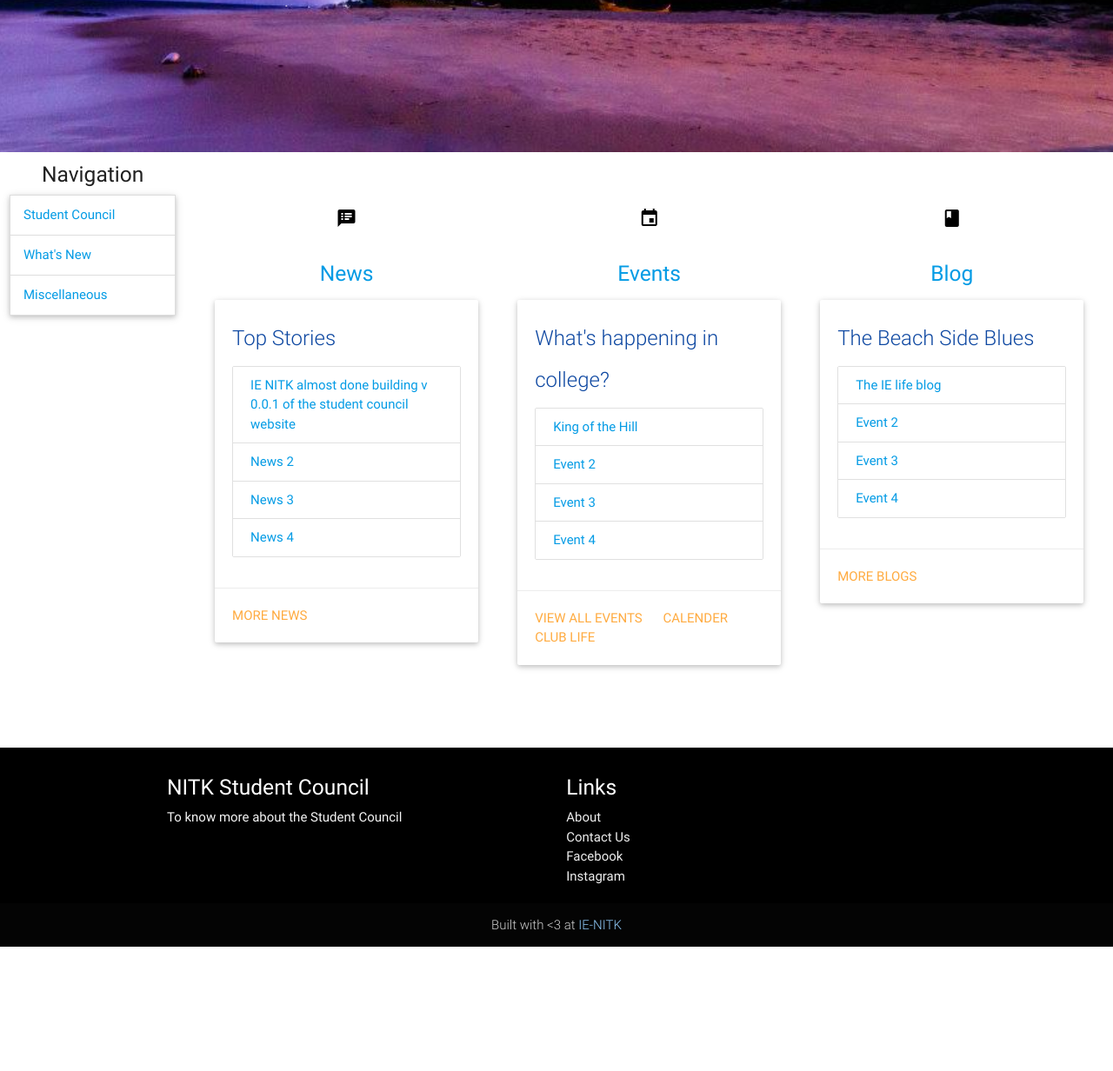
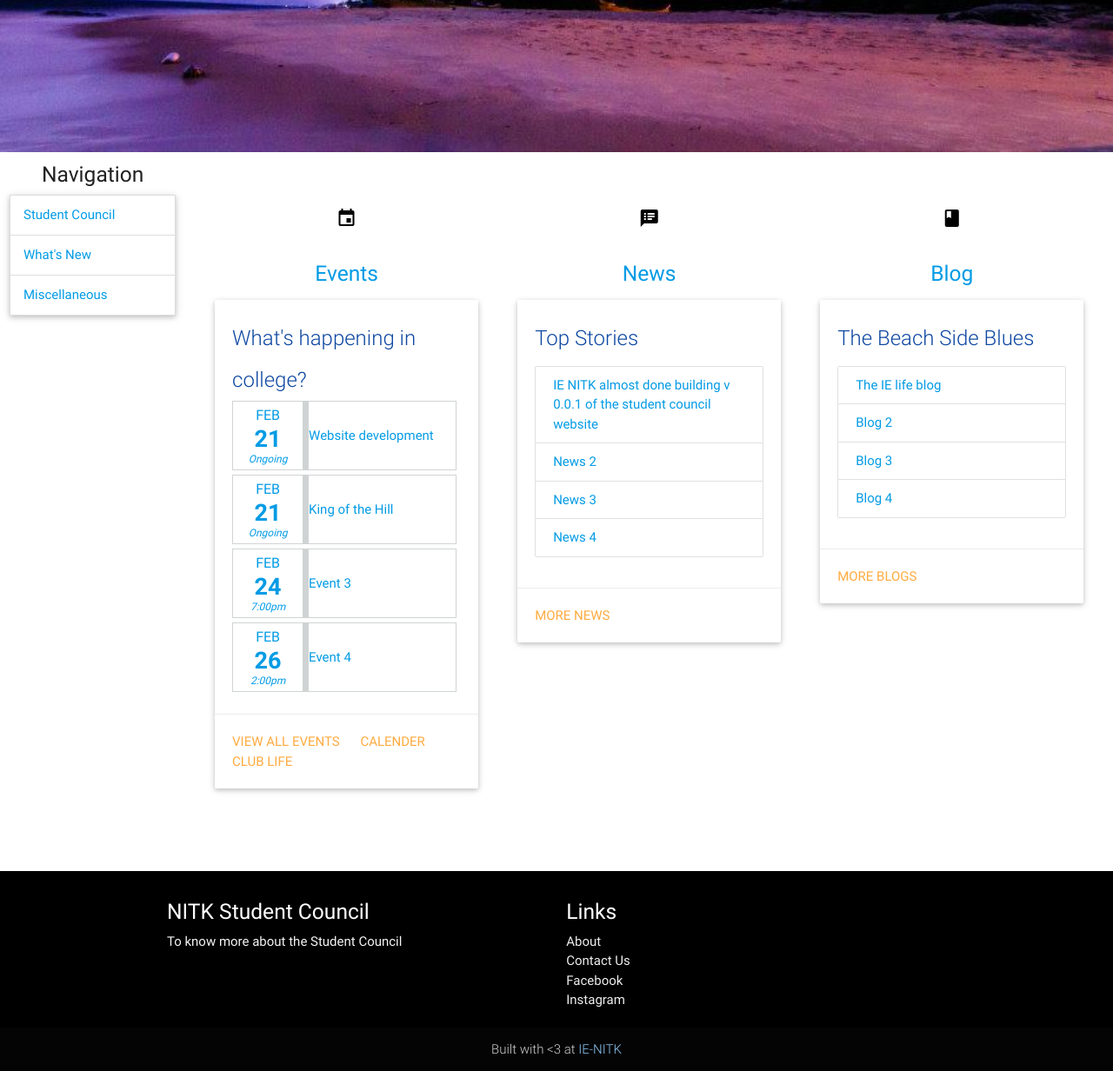
Before and after one commit to IE-NITK/NITK-Student-Council-Website, a Django app: template src/templates/home.html in a window 1280 px wide. Shown: the part 689-1921 px from the top of the page at 87% size. Before the commit the page ends 1778 px from the top, so only its background shows below. Run offline with Django 3.2, Linux system fonts and the light colour scheme; the template is opened without the code that fills it, so the values that code supplies are empty; some libraries are stand-ins or nearby versions.

Commit message:
Event date added

```diff
--- a/src/static/site/css/main.css
+++ b/src/static/site/css/main.css
@@ -244,6 +244,69 @@ i.biggercircle {
     margin-bottom: 0px;
 }
 
-.custombtn{
-    width: 100%;
+.event_item {
+    border: none;
+    margin-bottom: 30px;
 }
+.event_item {
+    border: 1px solid #D0D3D4;
+    /*color: #115740;*/
+    display: table;
+    clear: both;
+    height: 80px;
+    margin-bottom: 5px;
+    overflow: hidden;
+    text-decoration: none !important;
+    position: relative;
+    width: 98%;
+}
+
+
+.event_name {
+    border-left: 7px solid #D0D3D4;
+    margin-left: 65px;
+}
+.event_name {
+    position: relative;
+    z-index: 0;
+    /*font-weight: bold;*/
+    display: table-cell;
+    vertical-align: middle;
+}
+
+
+.event_datetime {
+    width: 65px;
+    background-color: #ffffff;
+}
+.event_datetime {
+    width: 80px;
+    display: table-cell;
+    vertical-align: middle;
+    position: relative;
+    z-index: 10;
+    text-align: center;
+    margin: 5px 0;
+    /*background-color: #D0D3D4;*/
+}
+
+.event_month {
+    font-size: 16px;
+}
+
+
+.event_day {
+    font-size: 27px;
+    line-height: 30px;
+    font-weight: bold;
+}
+
+.event_time {
+    font-style: italic;
+    font-size: 12px;
+    line-height: 1.4em;
+}
+
+.event_month, .event_day, .event_time {
+    display: block;
+}
--- a/src/templates/home.html
+++ b/src/templates/home.html
@@ -70,13 +70,85 @@
 	<div class="col s12 m8 l10">
 		<div class="row">
 			<div class="col s12 l4">
+				<div class="grey-text">
+		          <div class="icon-block">
+		            <h1 class="center black-text"><i class="material-icons">event</i></h1>
+		            <h5 class="center"><a href="">Events</a></h5>
+		          </div>
+		        </div>
+				<div class="row">
+			        <div class="col s12">
+			          <div class="card white">
+			            <div class="card-content blue-text text-darken-4">
+			              <span class="card-title">What's happening in college?</span>
+			             		<ul>
+			                      <li>
+			                      	<a href="" class="event_item">
+			                      		<div class="event_datetime">
+			                      			<span class="event_month">FEB</span>
+			                      			<span class="event_day">21</span>
+			                      			<span class="event_time">Ongoing</span>
+			                      		</div>
+			                      		<div class="event_name">
+			                      			<span>  Website development</span>
+			                      		</div>
+			                      	</a>
+			                      </li>
+			                      <li>
+			                      	<a href="" class="event_item">
+			                      		<div class="event_datetime">
+			                      			<span class="event_month">FEB</span>
+			                      			<span class="event_day">21</span>
+			                      			<span class="event_time">Ongoing</span>
+			                      		</div>
+			                      		<div class="event_name">
+			                      			<span> King of the Hill</span>
+			                      		</div>
+			                      	</a>
+			                      </li>
+			                      <li>
+			                      	<a href="" class="event_item">
+			                      		<div class="event_datetime">
+			                      			<span class="event_month">FEB</span>
+			                      			<span class="event_day">24</span>
+			                      			<span class="event_time">7:00pm</span>
+			                      		</div>
+			                      		<div class="event_name">
+			                      			<span> Event 3</span>
+			                      		</div>
+			                      	</a>
+			                      </li>
+			                      <li>
+			                      	<a href="" class="event_item">
+			                      		<div class="event_datetime">
+			                      			<span class="event_month">FEB</span>
+			                      			<span class="event_day">26</span>
+			                      			<span class="event_time">2:00pm</span>
+			                      		</div>
+			                      		<div class="event_name">
+			                      			<span> Event 4</span>
+			                      		</div>
+			                      	</a>
+			                      </li>
+			                    </ul>
+			            </div>
+			            <div class="card-action">
+			              <a href="#">View All Events</a>
+			              <a href="#">Calender</a>
+			              <a href="">Club Life</a>
+			            </div>
+			          </div>
+			        </div>
+			    </div>
+			</div>
+
+			<div class="col s12 l4">
 		        <div class="grey-text">
 		          <div class="icon-block">
 		            <h1 class="center black-text"><i class="material-icons">speaker_notes</i></h1>
 		            <h5 class="center"><a href="">News</a></h5>
 		          </div>
 		        </div>
-		        <!-- Put in template for each news article -->
 				<div class="row">
 			        <div class="col s12">
 			          <div class="card white">
@@ -95,38 +167,6 @@
 			          </div>
 			        </div>
 			    </div>
-		        <!-- Template ends here -->
-			</div>
-
-			<div class="col s12 l4">
-				<div class="grey-text">
-		          <div class="icon-block">
-		            <h1 class="center black-text"><i class="material-icons">event</i></h1>
-		            <h5 class="center"><a href="">Events</a></h5>
-		          </div>
-		        </div>
-		        <!-- Put in template for each event -->
-				<div class="row">
-			        <div class="col s12">
-			          <div class="card white">
-			            <div class="card-content blue-text text-darken-4">
-			              <span class="card-title">What's happening in college?</span>
-			             		<ul class="collection">
-			                      <li class="collection-item dismissable"><div><a href="">King of the Hill</a></div></li>
-			                      <li class="collection-item dismissable"><div><a href="">Event 2</a></div></li>
-			                      <li class="collection-item dismissable"><div><a href="">Event 3</a></div></li>
-			                      <li class="collection-item dismissable"><div><a href="">Event 4</a></div></li>
-			                    </ul>
-			            </div>
-			            <div class="card-action">
-			              <a href="#">View All Events</a>
-			              <a href="#">Calender</a>
-			              <a href="">Club Life</a>
-			            </div>
-			          </div>
-			        </div>
-			    </div>
-		        <!-- Template ends here -->
 			</div>
 
 			<div class="col s12 l4">
@@ -136,7 +176,6 @@
 		            <h5 class="center"><a href="">Blog</a></h5>
 		          </div>
 		        </div>
-		        <!-- Put in template for each blog -->
 				<div class="row">
 			        <div class="col s12">
 			          <div class="card white">
@@ -144,9 +183,9 @@
 			              <span class="card-title">The Beach Side Blues</span>
 			             		<ul class="collection">
 			                      <li class="collection-item dismissable"><div><a href="">The IE life blog</a></div></li>
-			                      <li class="collection-item dismissable"><div><a href="">Event 2</a></div></li>
-			                      <li class="collection-item dismissable"><div><a href="">Event 3</a></div></li>
-			                      <li class="collection-item dismissable"><div><a href="">Event 4</a></div></li>
+			                      <li class="collection-item dismissable"><div><a href="">Blog 2</a></div></li>
+			                      <li class="collection-item dismissable"><div><a href="">Blog 3</a></div></li>
+			                      <li class="collection-item dismissable"><div><a href="">Blog 4</a></div></li>
 			                    </ul>
 			            </div>
 			            <div class="card-action">
@@ -155,7 +194,6 @@
 			          </div>
 			        </div>
 			    </div>
-		        <!-- Template ends here -->
 			</div>
 		</div>
 
```
